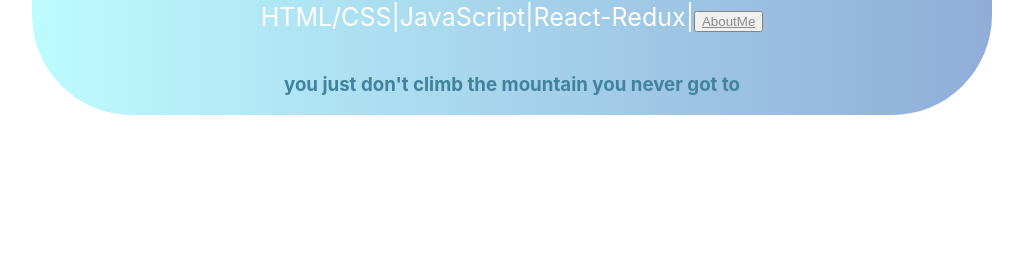
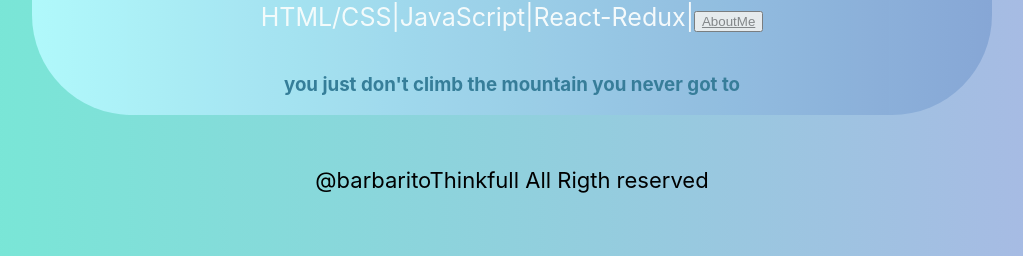
Before and after one commit to barbaroreyes/last-porta, a React (Create React App) app: page / in a window 1280 px wide. Shown: the part 1039-1295 px from the top of the page, without its empty margins (128-1151 px from the left). Before the commit the page ends 1154 px from the top, so only its background shows below. Built offline with nearby package versions, Linux system fonts and the light colour scheme.

Commit message:
added a footer

```diff
--- a/src/App.js
+++ b/src/App.js
@@ -1,13 +1,16 @@
 import React from 'react';
 import './App.css';
 import Header from './component/header/header';
-import Main from './component/main/index'
+import Main from './component/main/index';
+import Footer from './component/footer/footer'
+
 
 function App() {
   return (
     <main className="App">
       <Header/>
       <Main/>
+      <Footer/>
     </main>
   );
 }
--- /dev/null
+++ b/src/component/footer/footer.css
@@ -0,0 +1,9 @@
+.map{
+
+  padding: 30px;
+  height: 40px;
+  background: #74ebd5;  /* fallback for old browsers */
+  background: -webkit-linear-gradient(to left, #ACB6E5, #74ebd5);  /* Chrome 10-25, Safari 5.1-6 */
+  background: linear-gradient(to left, #ACB6E5, #74ebd5); /* W3C, IE 10+/ Edge, Firefox 16+, Chrome 26+, Opera 12+, Safari 7+ */
+  font-size: 22px;
+  }
--- /dev/null
+++ b/src/component/footer/footer.js
@@ -0,0 +1,10 @@
+import React from 'react';
+import './footer.css'
+
+export default function footer() {
+    return (
+        <footer >
+              <p  className='map'>@barbaritoThinkfull All Rigth reserved</p>
+        </footer>
+    )
+}
--- a/src/component/main/index.js
+++ b/src/component/main/index.js
@@ -1,7 +1,8 @@
 import React from 'react';
 import work from '../../work.jpg';
 import './main.css';
-import Map from '../map/map'
+import Map from '../map/map';
+import Footer from '../footer/footer'
 
 export default function Main() {
     return (
@@ -31,6 +32,7 @@ export default function Main() {
                         rel='noopener noreferrer' target='_black'>
                        <i className="  fab fa-facebook-square"></i></a>
                     </div>
+
                 </div>
         </section>
     )
--- a/src/index.css
+++ b/src/index.css
@@ -5,6 +5,7 @@ body {
     sans-serif;
   -webkit-font-smoothing: antialiased;
   -moz-osx-font-smoothing: grayscale;
+  background: linear-gradient(to left, #ACB6E5, #74ebd5);
 }
 
 code {
```
